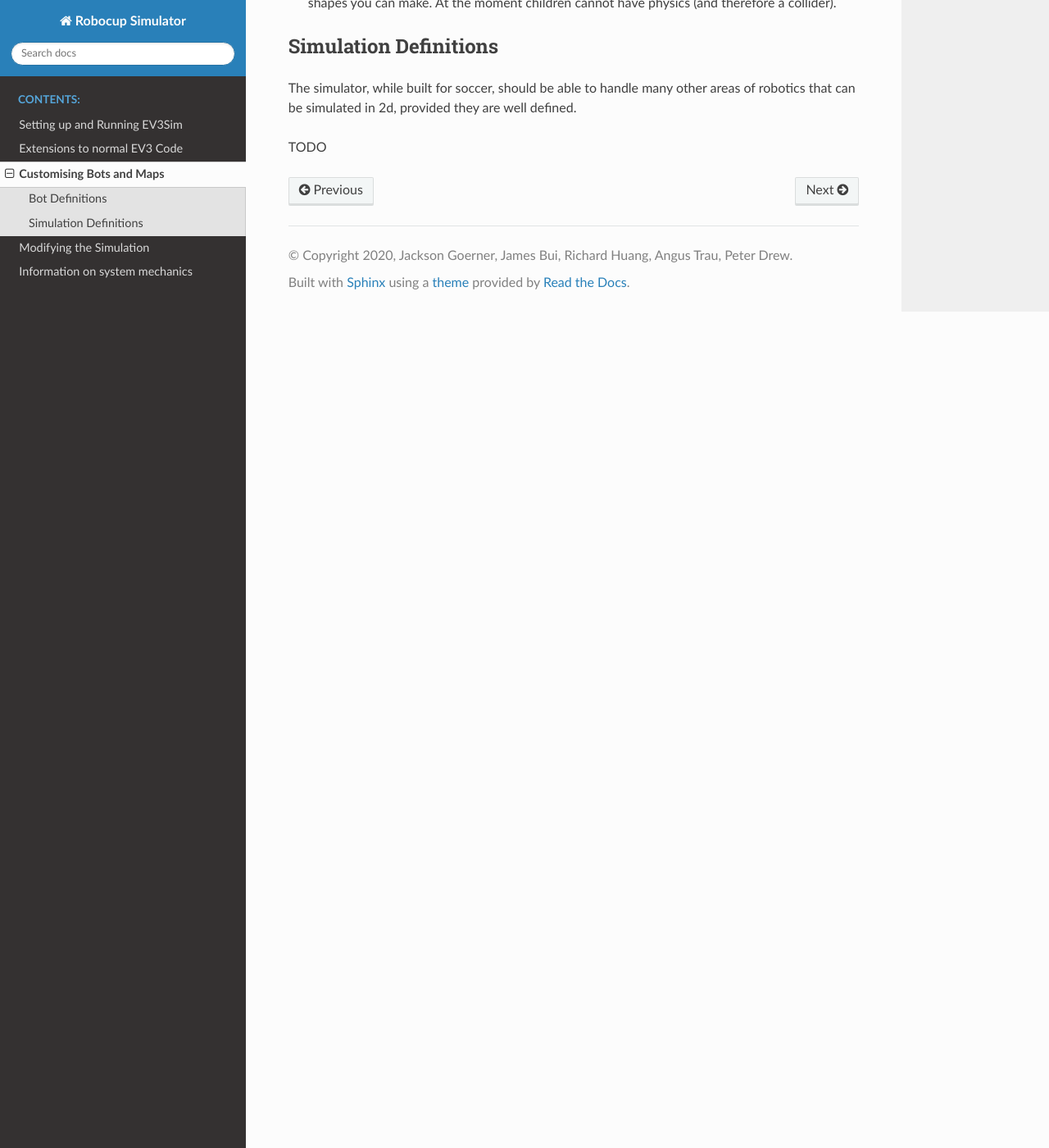
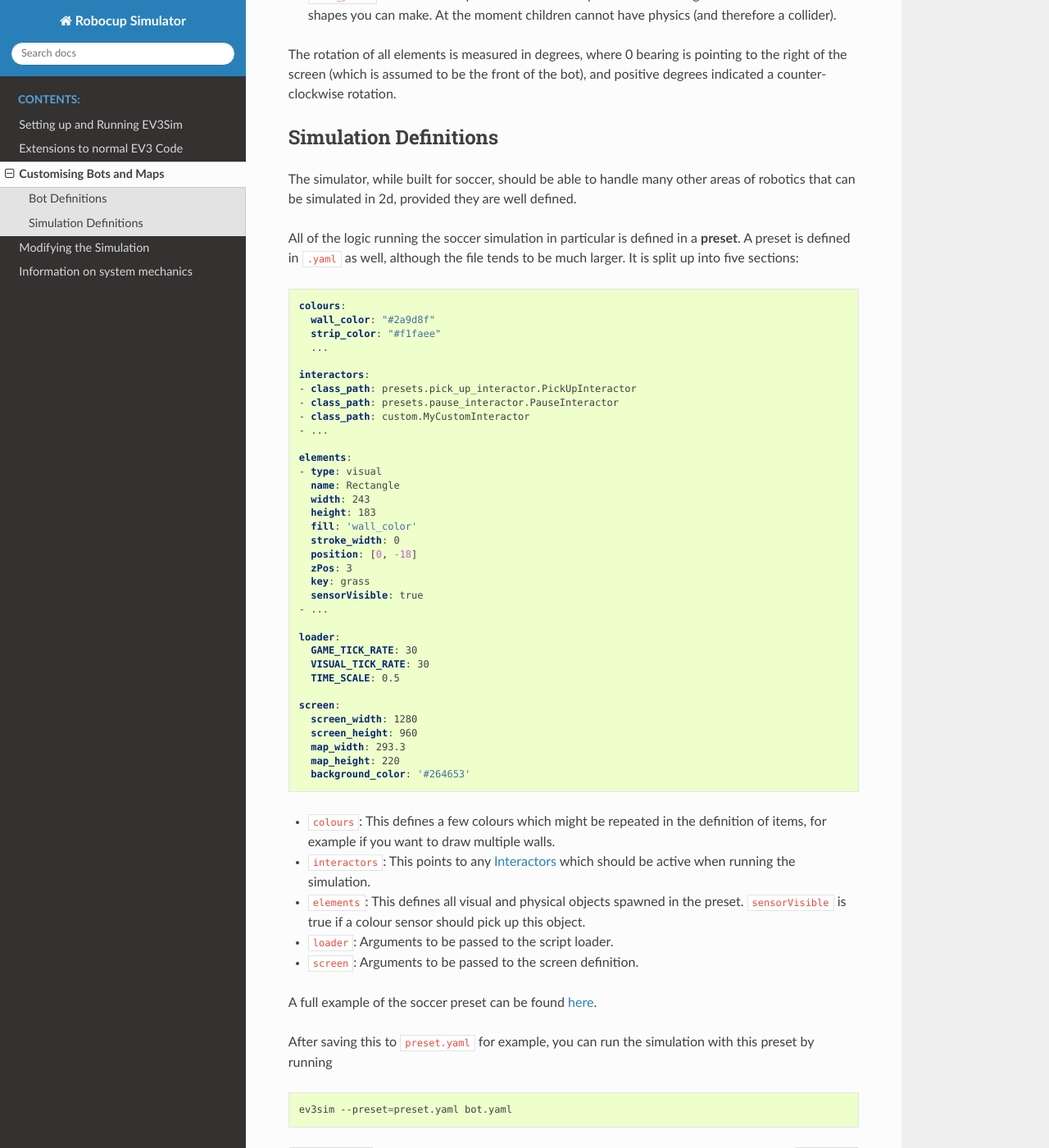
Before and after one commit to MelbourneHighSchoolRobotics/ev3sim, a Sphinx documentation site: the page built from docs/customisation.rst, in a window 1280 px wide and 1400 px high, scrolled down 1214 px. Shown: the whole window at 82% size. Built offline with Sphinx 7.4.7 and the Read the Docs theme 2.0.0, drawn with Linux system fonts in a browser that asks for light colours; some of the changed text lies outside the part shown.

Commit message:
Add some customisation doc.

```diff
--- a/docs/customisation.rst
+++ b/docs/customisation.rst
@@ -4,7 +4,7 @@
 Bot Definitions
 ---------------
 
-As was shown in the setup documentation, you can specify the bot spawned when passed into ``ev3sim``:
+As was shown in the setup documentation, you can specify the bot(s) spawned when passed into ``ev3sim``:
 
 .. code-block:: bash
 
@@ -39,21 +38,80 @@
       restitution: 0.2
       friction: 0.8
       children:
-      - physics: false
+      - physics: true
+        collider: inherit
         type: object
         visual:
-          name: Image
-          image_path: 'LogoTransparent.png'
+          name: Rectangle
+          width: 6
+          height: 4
           zPos: 2.05
-          position: [4.5, 4.5]
+          position: [13, 0]
 
-* ``robot_class``: Points to the :doc:`/robot` class controlling this bot. Unless you are doing some specific to the bot (Like controlling with key presses), you should not have this line in your ``.yaml`` - It defaults to ``ev3sim.robot.Robot``.
+Try the above robot by pasting this into a ``.yaml`` file and invoking ``ev3sim`` with it as an argument! To describe what this ``.yaml`` file is providing:
+
 * ``devices``: Describes all sensors and motors, their relative position and rotation. :doc:`/devices` gives a full list of what devices you can use.
 * ``base_plate``: Describes the plate the devices are placed on. :doc:`/visual` gives a full list of what shapes you can make. At the moment children cannot have physics (and therefore a collider).
+
+The rotation of all elements is measured in degrees, where 0 bearing is pointing to the right of the screen (which is assumed to be the front of the bot), and positive degrees indicated a counter-clockwise rotation.
 
 Simulation Definitions
 ----------------------
 
 The simulator, while built for soccer, should be able to handle many other areas of robotics that can be simulated in 2d, provided they are well defined.
 
-TODO
+All of the logic running the soccer simulation in particular is defined in a **preset**. A preset is defined in ``.yaml`` as well, although the file tends to be much larger. It is split up into five sections:
+
+.. code-block:: yaml
+
+    colours:
+      wall_color: "#2a9d8f"
+      strip_color: "#f1faee"
+      ...
+
+    interactors:
+    - class_path: presets.pick_up_interactor.PickUpInteractor
+    - class_path: presets.pause_interactor.PauseInteractor
+    - class_path: custom.MyCustomInteractor
+    - ...
+
+    elements:
+    - type: visual
+      name: Rectangle
+      width: 243
+      height: 183
+      fill: 'wall_color'
+      stroke_width: 0
+      position: [0, -18]
+      zPos: 3
+      key: grass
+      sensorVisible: true
+    - ...
+
+    loader:
+      GAME_TICK_RATE: 30
+      VISUAL_TICK_RATE: 30
+      TIME_SCALE: 0.5
+
+    screen:
+      screen_width: 1280
+      screen_height: 960
+      map_width: 293.3
+      map_height: 220
+      background_color: '#264653'
+
+* ``colours``: This defines a few colours which might be repeated in the definition of items, for example if you want to draw multiple walls.
+* ``interactors``: This points to any :doc:`/interactor` which should be active when running the simulation.
+* ``elements``: This defines all visual and physical objects spawned in the preset. ``sensorVisible`` is true if a colour sensor should pick up this object.
+* ``loader``: Arguments to be passed to the script loader.
+* ``screen``: Arguments to be passed to the screen definition.
+
+A full example of the soccer preset can be found `here`_.
+
+.. _here: https://github.com/MelbourneHighSchool/RoboCup_Simulator/tree/main/ev3sim/presets/soccer.yaml
+
+After saving this to ``preset.yaml`` for example, you can run the simulation with this preset by running
+
+.. code-block:: bash
+
+    ev3sim --preset=preset.yaml bot.yaml
--- a/docs/ev3_extensions.rst
+++ b/docs/ev3_extensions.rst
@@ -18,6 +18,6 @@
     if is_sim:
         print("Hello from the sim! Sadly I can't do lights at the moment :(")
 
-Importing this means you need to transfer ``ev3sim/code_helper.py`` onto the brick for this to run (Just create a folder and place `code_helper.py`_ the file in there).
+Importing this means you need to transfer ``ev3sim/code_helper.py`` onto the brick for this to run (Just create a folder named ``ev3sim`` and place `code_helper.py`_ in there).
 
 .. _code_helper.py: https://github.com/MelbourneHighSchool/RoboCup_Simulator/tree/main/ev3sim/code_helper.yaml
--- /dev/null
+++ b/docs/interactor.rst
@@ -0,0 +1,4 @@
+Interactors
+===========
+
+TODO
--- a/docs/system.rst
+++ b/docs/system.rst
@@ -8,3 +8,4 @@
    visual
    robot
    devices
+   interactor
```
Also changed, not shown: other parts of docs/customisation.rst (+0 -1 lines).
